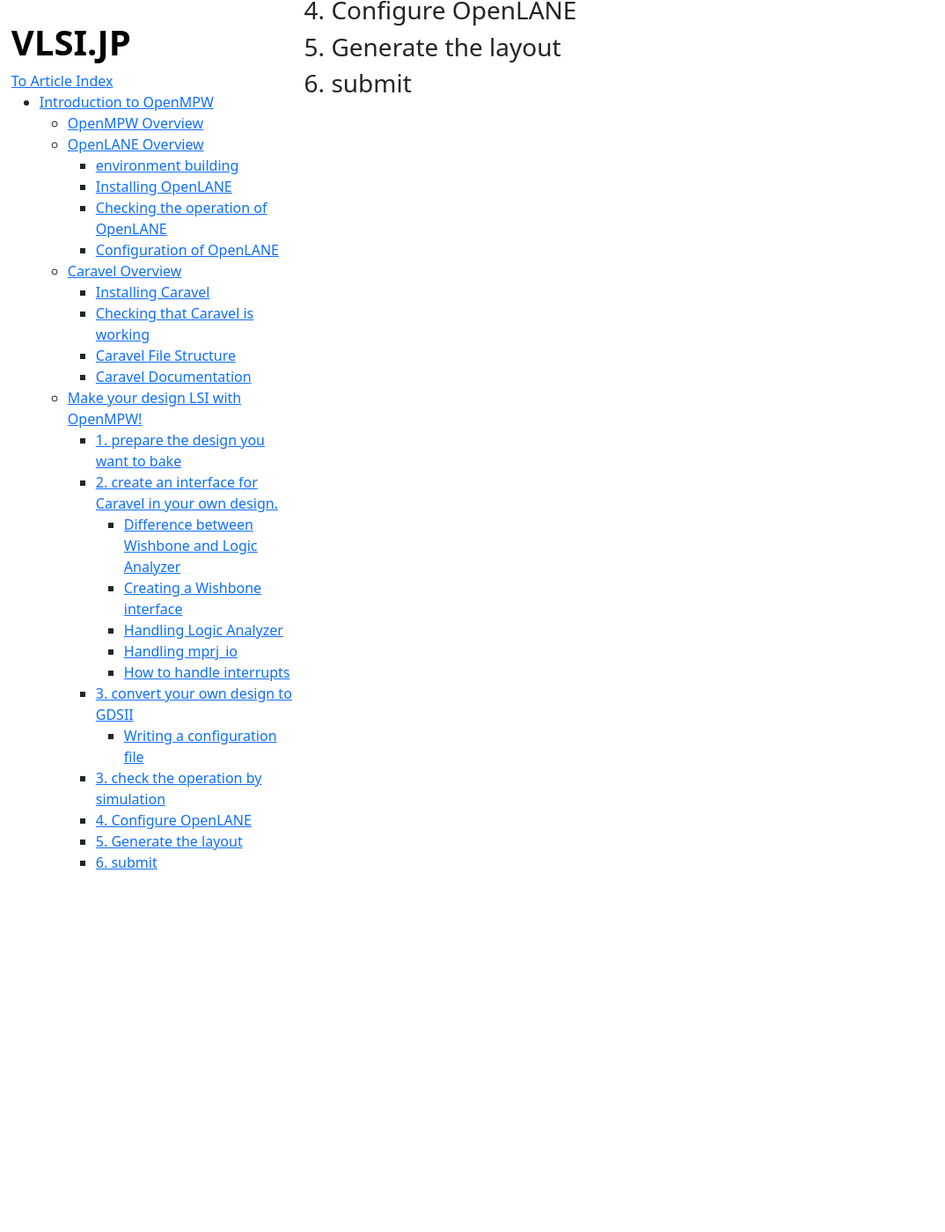
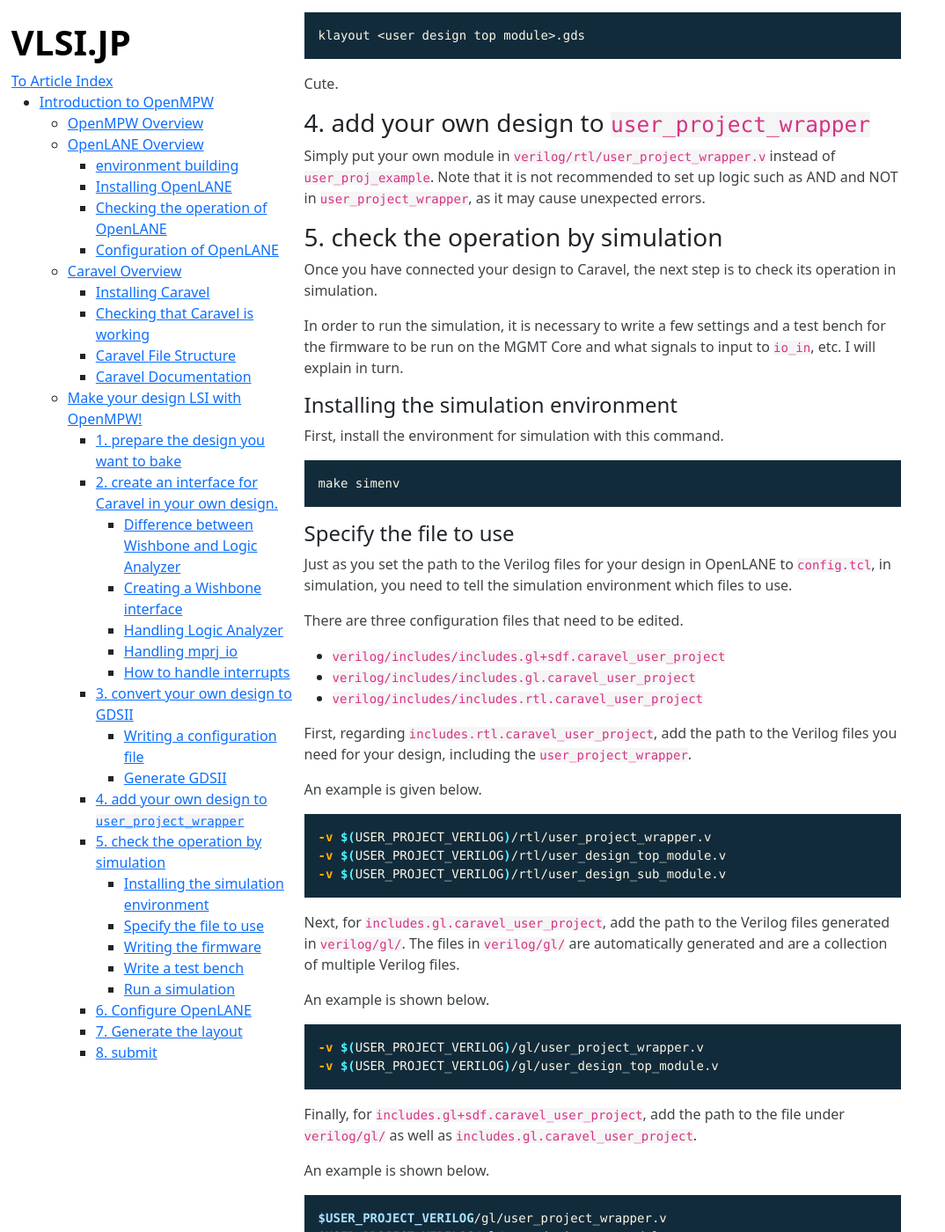
Before and after one commit to Cra2yPierr0t/Cra2yPierr0t.github.io, a Jekyll site: the page built from Introduction_to_OpenMPW.md, in a window 1280 px wide and 1400 px high, scrolled down 17644 px. Shown: the whole window at 88% size, without its empty margins (0-1074 px from the left). Built offline with Jekyll 4.4.1, drawn with Linux system fonts in a browser that asks for light colours; our own code applies the rules of GitHub Pages for plain Markdown files; some of the changed text lies outside the part shown.

Commit message:
added sim

`````diff
--- a/Introduction_to_OpenMPW.md
+++ b/Introduction_to_OpenMPW.md
@@ -583,15 +583,134 @@
 | `FP_PIN_ORDER_CFG`  | Specify the direction of the pin  | delete |
 | `PL_TARGET_DENSITY` | Specify the placement density  | 0~1 |
 
+#### Generate GDSII
 
-### 3. check the operation by simulation
+Once the configuration file is complete, the next step is to generate GDSII. The build is started by running `make <design_name>` under `caravel_user_project/`.
+
+```bash
+make <user design top module>
+```
+
+The generated GDSII exists in `openlane/<user design top module>/runs/run_<date>/results/final/gds` and the layout can be viewed using klayout.
+
+```bash
+klayout <user design top module>.gds
+```
+
+Cute.
+
+### 4. add your own design to `user_project_wrapper`
+
+Simply put your own module in `verilog/rtl/user_project_wrapper.v` instead of `user_proj_example`. Note that it is not recommended to set up logic such as AND and NOT in `user_project_wrapper`, as it may cause unexpected errors.
+
+### 5. check the operation by simulation
 Once you have connected your design to Caravel, the next step is to check its operation in simulation.
+
+In order to run the simulation, it is necessary to write a few settings and a test bench for the firmware to be run on the MGMT Core and what signals to input to `io_in`, etc. I will explain in turn.
+
+#### Installing the simulation environment
 
 First, install the environment for simulation with this command.
 ```bash
 make simenv
 ````
 
-### 4. Configure OpenLANE
-### 5. Generate the layout
-### 6. submit
+#### Specify the file to use
+
+Just as you set the path to the Verilog files for your design in OpenLANE to `config.tcl`, in simulation, you need to tell the simulation environment which files to use.
+
+There are three configuration files that need to be edited.
+
+* `verilog/includes/includes.gl+sdf.caravel_user_project`
+* `verilog/includes/includes.gl.caravel_user_project`
+* `verilog/includes/includes.rtl.caravel_user_project`
+
+First, regarding `includes.rtl.caravel_user_project`, add the path to the Verilog files you need for your design, including the `user_project_wrapper`.
+
+An example is given below.
+
+```bash
+-v $(USER_PROJECT_VERILOG)/rtl/user_project_wrapper.v
+-v $(USER_PROJECT_VERILOG)/rtl/user_design_top_module.v
+-v $(USER_PROJECT_VERILOG)/rtl/user_design_sub_module.v
+```
+
+Next, for `includes.gl.caravel_user_project`, add the path to the Verilog files generated in `verilog/gl/`. The files in `verilog/gl/` are automatically generated and are a collection of multiple Verilog files.
+
+An example is shown below.
+
+```bash
+-v $(USER_PROJECT_VERILOG)/gl/user_project_wrapper.v
+-v $(USER_PROJECT_VERILOG)/gl/user_design_top_module.v
+```
+
+Finally, for `includes.gl+sdf.caravel_user_project`, add the path to the file under `verilog/gl/` as well as `includes.gl.caravel_user_project`.
+
+An example is shown below.
+
+```bash
+$USER_PROJECT_VERILOG/gl/user_project_wrapper.v
+$USER_PROJECT_VERILOG/gl/user_design_top_module.v
+```
+
+The setup is now complete.
+
+#### Writing the firmware
+
+The firmware can be written in C. Caravel will pull a Docker container containing the RISCV toolchain, so you can run the `make` command to compile the firmware or whatever.
+
+First, create a directory for the simulation in `verilog/dv`.
+
+```bash
+mkdir verilog/dv/<sim_name>
+```
+
+Store the firmware and test bench in this directory.
+
+The name of the firmware should be `<sim_name>.c`. Hereafter, we will explain how to write the firmware.
+
+First, include two files.
+
+```c
+#include <defs.h>
+#include <stub.c>
+```
+
+Various global variables and constants are defined in this `defs.h`.
+
+[https://github.com/efabless/caravel/blob/main/verilog/dv/caravel/defs.h
+](https://github.com/efabless/caravel/blob/main/verilog/dv/caravel/defs.h
+)
+
+The rest of the program is written in the `main` function, but you may define functions and split files as in ordinary C language.
+
+The configuration part of CSR should be written as follows.
+
+```c
+reg_mprj_io_0   = GPIO_MODE_USER_STD_INPUT_PULLDOWN;
+reg_mprj_io_1   = GPIO_MODE_USER_STD_INPUT_PULLDOWN;
+reg_mprj_io_2   = GPIO_MODE_USER_STD_INPUT_PULLDOWN;
+reg_mprj_io_3   = GPIO_MODE_USER_STD_INPUT_PULLDOWN;
+reg_mprj_io_4   = GPIO_MODE_USER_STD_INPUT_PULLDOWN;
+reg_mprj_io_5   = GPIO_MODE_USER_STD_INPUT_PULLDOWN;
+reg_mprj_io_6   = GPIO_MODE_USER_STD_INPUT_PULLDOWN;
+reg_mprj_io_7   = GPIO_MODE_USER_STD_INPUT_PULLDOWN;
+reg_mprj_io_33  = GPIO_MODE_USER_STD_OUTPUT;
+reg_mprj_io_34  = GPIO_MODE_USER_STD_OUTPUT;
+
+reg_mprj_xfer = 1;
+while (reg_mprj_xfer == 1);
+```
+
+In the above example, `mprj_io[7:0]` is set as input and `mprj_io[34:33]` as output.
+The part of `reg_mprj_xfer, while` after that is the part where the settings are applied, and when the settings are applied, it exits from the while statement. The mechanism here is unknown.
+
+GPIO_MODE_USER_STD_INPUT_PULLDOWN` is a constant that sets `mprj_io` to the input of pulldown, and `GPIO_MODE_USER_STD_OUTPUT` to the output.
+
+#### Write a test bench
+
+#### Run a simulation
+
+### 6. Configure OpenLANE
+### 7. Generate the layout
+### 8. submit
`````
